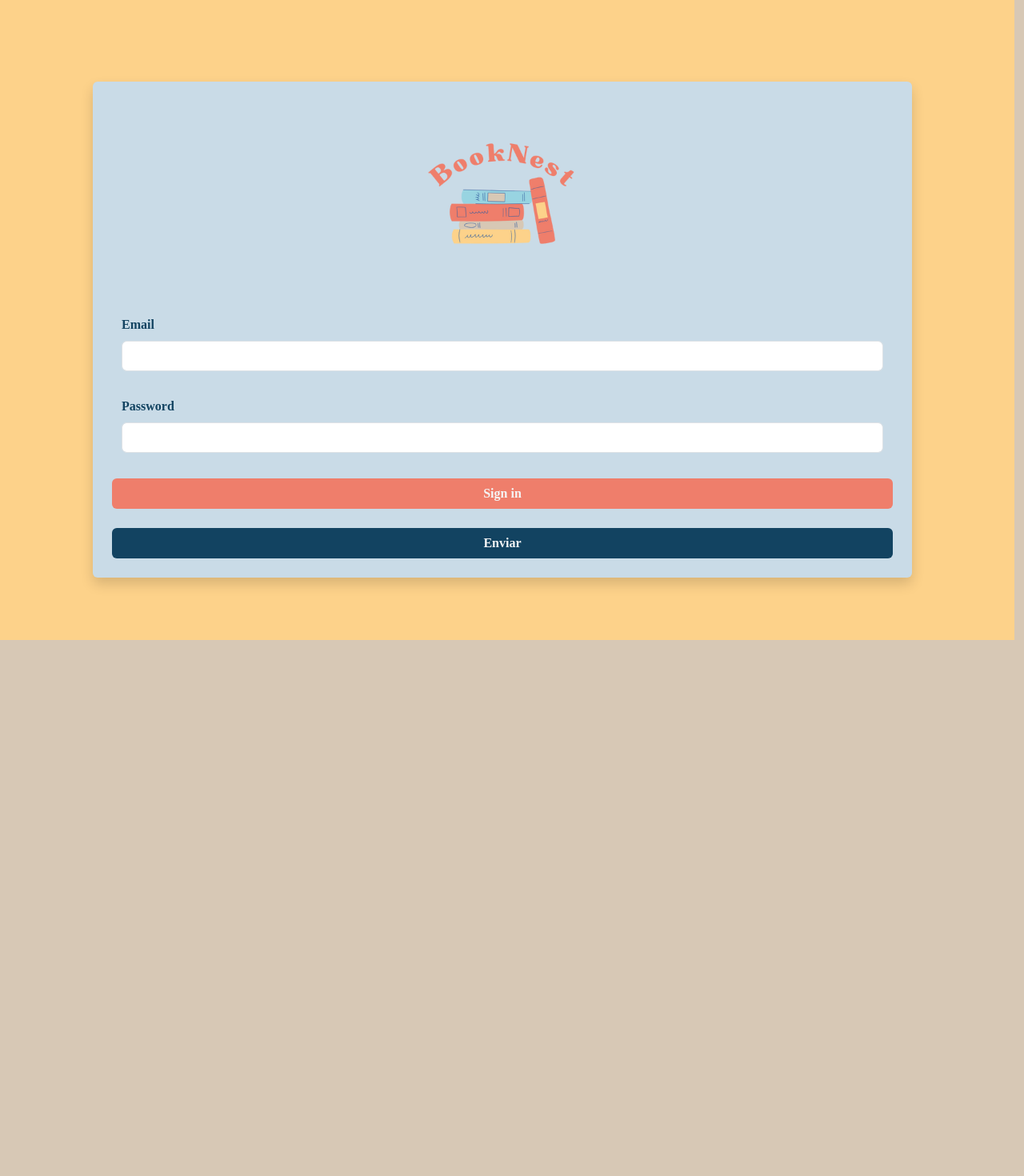
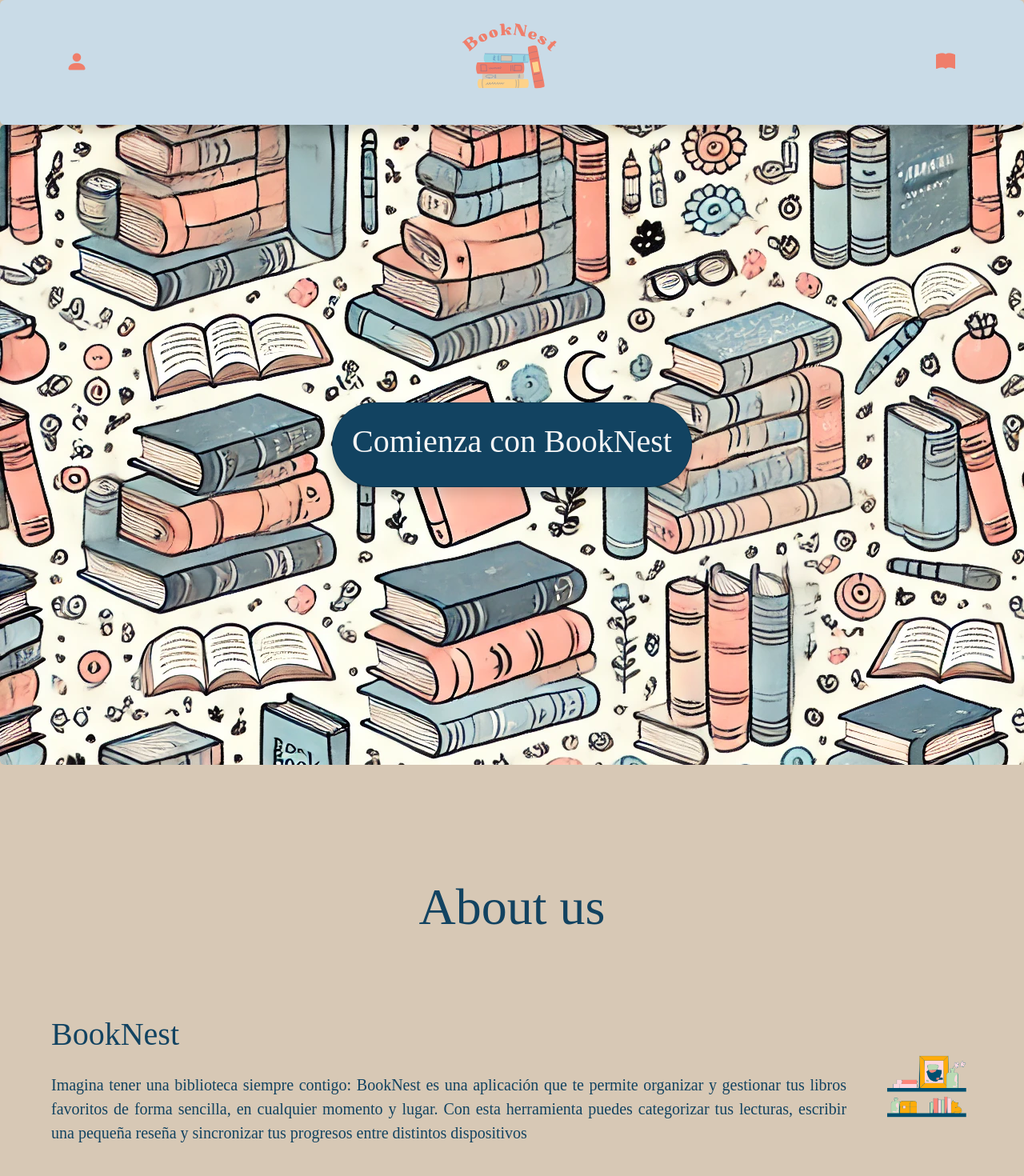
Before and after one commit to angtamrod/front-booknest, a React (Vite) app: page / in a window 1280 px wide. Shown: the top 1470 px of the page at 80% size. Before the commit the page ends 800 px from the top, so only its background shows below. Built offline with nearby package versions, Linux system fonts and the light colour scheme; a web font is replaced by a local one.

Commit message:
actualizaciones martes

```diff
--- a/package.json
+++ b/package.json
@@ -14,6 +14,7 @@
     "bootstrap-icons": "^1.11.3",
     "react": "^18.3.1",
     "react-dom": "^18.3.1",
+    "react-router-dom": "^6.27.0",
     "sass": "^1.79.4"
   },
   "devDependencies": {
--- a/src/Index.jsx
+++ b/src/Index.jsx
@@ -1,3 +1,8 @@
+import { Link } from "react-router-dom";
+
+import Navbar from "./components/Navbar";
+import Footer from "./components/Footer";
+
 
 function Index() {
 
@@ -6,10 +11,12 @@ function Index() {
 
     <>
 
+    <Navbar />
 
     <section className="foto container-fluid d-flex align-items-center justify-content-center vh-100 vw-100 mb-4 mt-0 rounded">
-          <button className="foto-texto text-light card p-4 bg-opacity-50 shadow rounded-pill" href="#">
-              <h1 className="fs-1 text-center">Comienza con BookNest</h1>
+          <button className="foto-texto text-light card p-4 bg-opacity-50 shadow rounded-pill">
+
+              <Link to="/bookshelf" className="text-decoration-none"><h1 className="foto-link fs-1 text-center">Comienza con BookNest</h1></Link>
           </button>
     </section>
 
@@ -56,6 +63,8 @@ function Index() {
               </div>
           </section>
 
+      <Footer />
+
     </>
 
   )
--- a/src/Login.jsx
+++ b/src/Login.jsx
@@ -1,34 +1,44 @@
+import { useEffect } from "react";
+import { Link } from "react-router-dom";
+
 
 
 
 function Login() {
 
+    useEffect(() => {
+
+        document.body.style.backgroundColor = "#EF7E6B";
+        return () => {
+          document.body.style.backgroundColor = "";
+        };
+      }, []);
 
   return (
 
     <>
 
-    <main className="login d-flex row justify-content-center align-items-center w-100 min-vh-100">
+    <main className="login d-flex row justify-content-center align-items-center ">
 
-        <form className="login-form container-xl mx-auto row p-2 g-4 shadow g-0 p-4 rounded md-mr-20">
-            <div className="text-center w-10 h-auto pt-1 pb-3">
-                <img src="/imgs/booknest300.png" className="login-img img-fluid" alt="Logo para el login" />
+        <form className="login-form container mx-auto row p-2 g-4 shadow g-0 p-4 rounded md-mr-20">
+
+            <div className="text-center w-10 h-auto pt-1">
+                <img src="/imgs/booknest300.png" className="login-img img-fluid" alt="Logo de booknest" />
             </div>
 
             <div className="mb-2">
                 <label htmlFor="loginEmail" className="login-label pl-2 form-label">Email</label>
-                <input type="email" className="form-control" id="loginEmail" aria-describedby="emailHelp" />
+                <input type="email" className="login-input form-control" id="loginEmail" aria-describedby="emailHelp" />
             </div>
             <div className="mb-2">
                 <label htmlFor="loginPassword1" className="login-label form-label">Password</label>
                 <input type="password" className="form-control" id="loginPassword1" />
             </div>
-            <button type="button" className="login-btn login-btn--registro btn">Sign in</button>
+            <button type="button" className="login-btn login-btn--registro btn"><Link to="/registro" className="login-link text-decoration-none">Sign in</Link></button>
             <button type="submit" className="login-btn btn">Enviar</button>
         </form>
 
     </main>
-
 
     </>
 
--- a/src/Registro.jsx
+++ b/src/Registro.jsx
@@ -1,7 +1,15 @@
-
-
+import { useEffect } from "react";
 
 function Registro() {
+
+    //CHAT GPT
+    useEffect(() => {
+
+        document.body.style.backgroundColor = "#c9dbe7";
+        return () => {
+          document.body.style.backgroundColor = "";
+        };
+      }, []);
 
 
   return (
@@ -18,15 +26,15 @@ function Registro() {
             <h1 className="registro-h1 p-3 container fs-1 text-center mx-auto  mb-1">Sign in</h1>
             <div className="mb-2">
                 <label htmlFor="registroEmail" className="registro-label form-label">Nombre</label>
-                <input type="text" className="form-control" id="registroName" aria-describedby="emailHelp" />
+                <input type="text" className="form-control" id="registroName" />
             </div>
             <div className="mb-2">
                 <label htmlFor="registroEmail" className="registro-label form-label">Dirección de correo electrónico</label>
-                <input type="email" className="form-control" id="registroEmail" aria-describedby="emailHelp" />
+                <input type="email" className="form-control" id="registroEmail" />
             </div>
             <div className="mb-2">
                 <label htmlFor="registroPassword1" className="registro-label form-label">Contraseña</label>
-                <input type="password" className="form-control" id="registroPassword1" />
+                <input type="password" className="form-control" id="registroPassword" />
             </div>
             <button type="submit" className="registro-btn btn">Enviar</button>
         </form>
--- a/src/components/Footer.jsx
+++ b/src/components/Footer.jsx
@@ -1,4 +1,4 @@
-
+import { Link } from "react-router-dom";
 
 function Footer() {
 
@@ -9,24 +9,22 @@ function Footer() {
     <footer className="footer p-4 py-4 ">
       <div className="container">
         <div className="row">
-          {/* Columna de Información */}
           <div className="text-center col-12 col-md-4 mb-3 pt-3">
             <h5 className="footer-h5 fs-3">Sobre Nosotros</h5>
             <p className="text-justify fs-6 pt-2">BookNest es la plataforma perfecta para organizar, gestionar y descubrir libros maravillosos. ¡Llévate una biblioteca siempre contigo!</p>
           </div>
 
 
-          {/* Columna de Logo */}
           <div className="text-center col-12 col-md-4 mb-3">
             <img className="img-fluid" src="/public/imgs/booknestazul150.png" alt="BookNest" width="140" height="140" />
           </div>
 
-          {/* Columna de Enlaces */}
+
           <div className="col-12 col-md-4 mb-3 pt-3">
             <h5 className="text-center footer-h5 fs-3">Enlaces</h5>
             <ul className="text-center list-unstyled pt-2">
-              <li><a href="#" className="footer-enlaces fs-6">Inicio⬆️</a></li>
-              <li><a href="#" className="footer-enlaces fs-6">Mis libros📖</a></li>
+              <li><Link to="/" className="footer-enlaces fs-6">Inicio⬆️</Link></li>
+              <li><Link to="/bookshelf" className="footer-enlaces fs-6">BookShelf📖</Link></li>
             </ul>
           </div>
 
--- a/src/components/Formulario.jsx
+++ b/src/components/Formulario.jsx
@@ -1,6 +1,7 @@
 
 
 function Formulario() {
+
 
 
   return (
--- a/src/components/Navbar.jsx
+++ b/src/components/Navbar.jsx
@@ -1,4 +1,4 @@
-
+import { Link } from "react-router-dom";
 
 function Navbar() {
 
@@ -8,17 +8,17 @@ function Navbar() {
     <nav className="nav navbar sticky-top shadow rounded text-emphasis-primary">
         <div className="container">
 
-          <a href="#" className="nav-enlace pr-2">
+          <Link to="/login" className="nav-enlace pr-2">
             <i className="nav-icono fs-3 fs--md-2 bi bi-person-fill"></i>
-          </a>
+          </Link>
 
-          <a className="navbar-brand mx-auto" href="#">
+          <Link to="/" className="navbar-brand mx-auto" href="#">
             <img className="img-fluid" src="/imgs/booknest150.svg" alt="BookNest" width="130" height="130" />
-          </a>
+          </Link>
 
-          <a href="#" className="p-1">
+          <Link to="/bookshelf" className="p-1">
             <i className="nav-icono fs-4 fs-md-2 bi bi-book-fill"></i>
-          </a>
+          </Link>
         </div>
     </nav>
 
--- a/src/components/Tarjeta.jsx
+++ b/src/components/Tarjeta.jsx
@@ -9,7 +9,7 @@ function Tarjeta() {
   return (
     <>
 
-    { editar ? <form className="tarjeta fs-6 p-2 container mt-2 mx-auto mb-4 row g-3 shadow g-0 rounded md-mr-20">
+    { editar ? <form className="tarjeta fs-6 p-3 container mt-2 mx-auto mb-4 row g-3 shadow g-0 rounded md-mr-20">
                 <h1 className="editar-h1 text-center">Editar</h1>
 
                 <div className="editar-cuadros col-12">
--- a/src/index.css
+++ b/src/index.css
@@ -47,11 +47,14 @@ body{
   background-image: url(/imgs/fondo3.webp);
   background-repeat: repeat;
 }
-
 .foto-texto{
   font-family: Bugaki;
   background-color: #124361;
   text-decoration: none;
+}
+.foto-link{
+  text-decoration: none;
+  color: whitesmoke;
 }
 
 .introduccion{
@@ -65,6 +68,7 @@ body{
 }
 
 .presentacion{
+  max-width: 1200px;
   color: #124361;
   font-weight: 500;
 }
@@ -100,7 +104,7 @@ body{
   font-family: Bugaki;
   color: whitesmoke;
   font-size: 3rem;
-  max-width: 70%;
+  max-width: 700px;
 }
 .app-h3--libros{
   margin-top: 100px;
@@ -174,7 +178,7 @@ body{
 .tarjeta{
   background-color: #c9dbe7;
   color: #124361;
-  max-width: 60rem;
+  max-width: 800px;
 }
 .tarjeta-img{
   max-width: 350px;
@@ -243,12 +247,10 @@ body{
 
 /*Login.jsx */
 .login{
-  background-color: #FDD28A;
-  max-width: 100vw;
   color: #124361;
 }
 .login-form{
-  max-width: 80%;
+  max-width: 500px;
   background-color: #c9dbe7;
 }
 .login-label{
@@ -265,16 +267,19 @@ body{
 }
 .login-btn--registro{
   background-color: #EF7E6B;
-
+}
+.login-btn--registro:hover{
+  color: #124361;
 }
 .login-img{
-  max-width: 200px;
+  max-width: 130px;
   height: auto;
 }
-.login-span{
-  background-color: #EF7E6B;
-  color: white;
-  font-weight: bold;
+.login-link{
+  color: whitesmoke;
+}
+.login-link:hover{
+  color: #124361;
 }
 
 
@@ -282,14 +287,11 @@ body{
 
 /*Registro.jsx */
 .registro{
-  background-color: #c9dbe7;
-  width: 100%;
-  max-width: 100vw;
   color: #124361;
-  min-height: 100vh;
 }
 .registro-form{
-  max-width: 80%;
+  max-width: 450px;
+  max-height: auto;
   background-color: #EF7E6B;
 }
 .registro-label{
@@ -298,6 +300,7 @@ body{
 .registro-btn{
   background-color: #124361;
   color: whitesmoke;
+  font-weight: bold;
 }
 .registro-btn:hover{
   background-color: #c9dbe7;
@@ -334,3 +337,6 @@ body{
   text-decoration: none;
   color: #124361;
 }
+.footer-enlaces:hover{
+  color: #c9dbe7;
+}
--- a/src/main.jsx
+++ b/src/main.jsx
@@ -1,19 +1,44 @@
 import { StrictMode } from 'react'
 import { createRoot } from 'react-dom/client'
-// import App from './App.jsx'
+import { createBrowserRouter, RouterProvider } from 'react-router-dom'
 import 'bootstrap/dist/css/bootstrap.min.css';
 import 'bootstrap/dist/js/bootstrap.bundle.min';
 import 'bootstrap-icons/font/bootstrap-icons.css';
 import './index.css'
-//import Registro from './Registro';
+
+import Index from './Index.jsx';
+import App from './App.jsx';
+import Registro from './Registro';
 import Login from './Login.jsx';
 
+const router = createBrowserRouter([
+  {
+    path : "/",
+    element : <Index />,
+    errorElement : <h1>Error 404</h1>
+  },
+  {
+    path : "/bookshelf",
+    element : <App />
+  },
+  {
+    path : "/login",
+    element : <Login />,
+  },
+  {
+    path : "/registro",
+    element : <Registro />,
+  }
+
+])
 
 
 createRoot(document.getElementById('root')).render(
   <StrictMode>
-    {/* <App /> */}
+    {/* <App />
     <Login />
-    {/* <Registro /> */}
+   <Registro /> */}
+
+    <RouterProvider router={router} />
   </StrictMode>,
 )
```
Also changed, not shown: src/App.jsx (+6 -12 lines), 1 other file (tests, documents, lock files or other folders).
